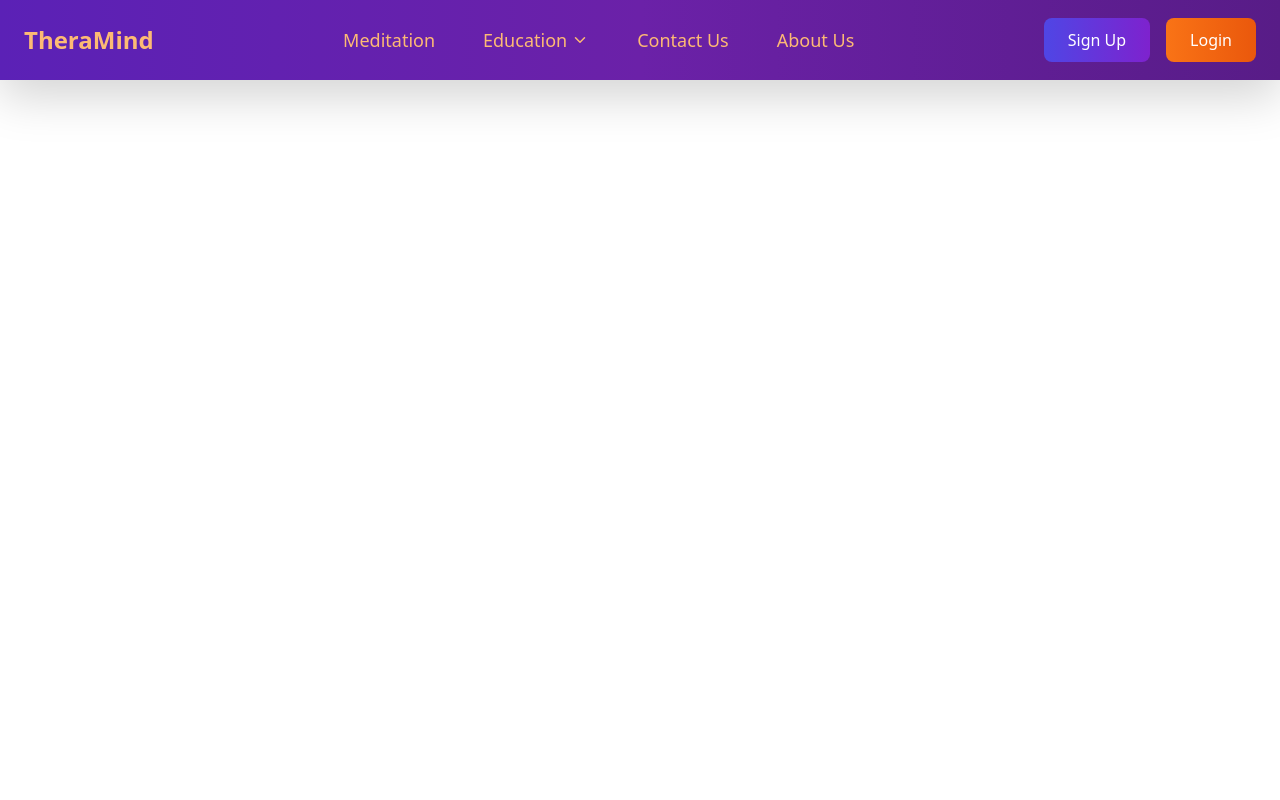
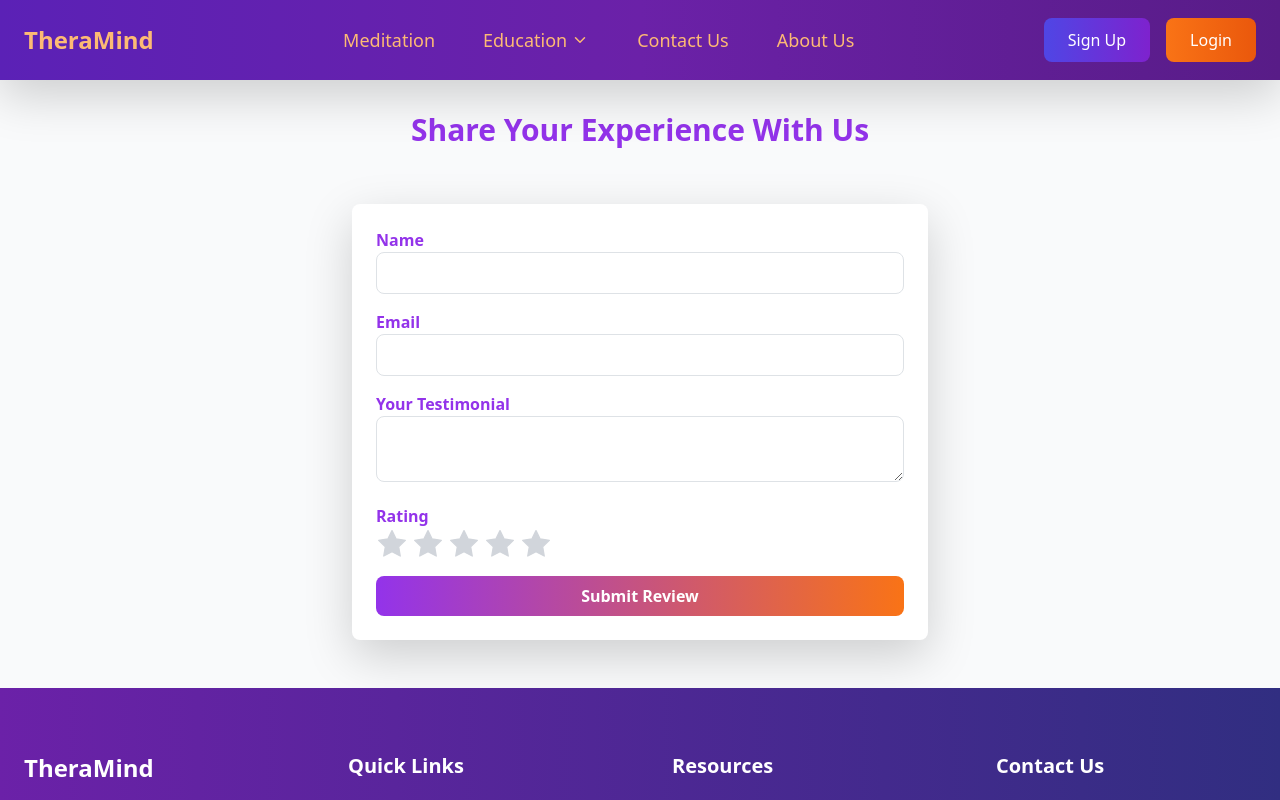
Before and after one commit to poetabdullah/theramind, a React (Create React App) app: page /testimonial in a window 1280 px wide. Shown: the top 800 px of the page. Built offline with nearby package versions, Linux system fonts and the light colour scheme; no server answers.

Commit message:
Added a testimonials page

```diff
--- a/src/App.js
+++ b/src/App.js
@@ -16,6 +16,7 @@ import PatientStoriesListPage from "./pages/PatientStoriesListPage";
 import EducationDetailView from "./pages/EducationDetailView";
 import EducationWritePage from "./pages/EducationWritePage";
 import SplashScreen from "./pages/SplashScreen";
+import Testimonial from "./pages/Testimonial";
 
 const App = () => (
   <div>
@@ -37,6 +38,7 @@ const App = () => (
       <Route path="/articles/:id" element={<EducationDetailView />} />
       <Route path="/write-education" element={<EducationWritePage />} />
       <Route path="/splash-screen" element={<SplashScreen />} />
+      <Route path="/testimonial" element={<Testimonial />} />
     </Routes>
   </div>
 );
--- /dev/null
+++ b/src/pages/Testimonial.js
@@ -0,0 +1,181 @@
+import React, { useState } from "react";
+import { motion } from "framer-motion";
+import Footer from "../components/Footer.js";
+import { db } from "../firebaseConfig.js";
+import { collection, addDoc } from "firebase/firestore";
+
+const StarIcon = ({ filled, onClick, onMouseEnter, onMouseLeave }) => (
+  <svg
+    onClick={onClick}
+    onMouseEnter={onMouseEnter}
+    onMouseLeave={onMouseLeave}
+    className="cursor-pointer transition-transform duration-200 transform hover:scale-110"
+    width="32"
+    height="32"
+    viewBox="0 0 24 24"
+    xmlns="http://www.w3.org/2000/svg"
+  >
+    <defs>
+      <linearGradient id="starGradient" x1="0%" y1="0%" x2="100%" y2="100%">
+        <stop offset="0%" stopColor="#f59e0b" />
+        <stop offset="50%" stopColor="#ff7b00" />
+        <stop offset="100%" stopColor="#9333ea" />
+      </linearGradient>
+    </defs>
+    <polygon
+      points="12 2 15.09 8.26 22 9.27 17 14.14 18.18 21 12 17.77 5.82 21 7 14.14 2 9.27 8.91 8.26 12 2"
+      fill={filled ? "url(#starGradient)" : "#d1d5db"}
+      stroke={filled ? "#f59e0b" : "#d1d5db"}
+      strokeWidth="1"
+      strokeLinecap="round"
+      strokeLinejoin="round"
+    />
+  </svg>
+);
+
+const Testimonial = () => {
+  const [formData, setFormData] = useState({
+    name: "",
+    email: "",
+    message: "",
+  });
+  const [rating, setRating] = useState(0);
+  const [hover, setHover] = useState(null);
+  const [errors, setErrors] = useState({});
+  const [loading, setLoading] = useState(false);
+  const [success, setSuccess] = useState(false);
+
+  const handleChange = (event) => {
+    setFormData({ ...formData, [event.target.name]: event.target.value });
+    setErrors({ ...errors, [event.target.name]: "" });
+  };
+
+  const validate = () => {
+    let errors = {};
+    if (!formData.name.trim()) errors.name = "Name is required";
+    if (!formData.email.trim() || !/\S+@\S+\.\S+/.test(formData.email))
+      errors.email = "Please enter a valid email address";
+    if (!formData.message.trim()) errors.message = "Message is required";
+    if (rating === 0) errors.rating = "Please select a rating";
+
+    setErrors(errors);
+    return Object.keys(errors).length === 0;
+  };
+
+  const handleSubmit = async (event) => {
+    event.preventDefault();
+    if (!validate()) return;
+
+    setLoading(true);
+    try {
+      await addDoc(collection(db, "testimonials"), {
+        name: formData.name,
+        email: formData.email,
+        message: formData.message,
+        rating,
+        timestamp: new Date(),
+      });
+
+      setSuccess(true);
+      setFormData({ name: "", email: "", message: "" });
+      setRating(0);
+    } catch (error) {
+      console.error("Error adding testimonial: ", error);
+    } finally {
+      setLoading(false);
+    }
+  };
+
+  return (
+    <div className="flex flex-col min-h-screen bg-gray-50">
+      <header className="text-center py-4">
+        <h2 className="text-3xl font-bold text-purple-600 mt-2">
+          Share Your Experience With Us
+        </h2>
+      </header>
+      <main className="flex-grow flex items-center justify-center mb-5">
+        <motion.div
+          className="bg-white shadow-lg rounded-lg p-4 mt-4 w-full max-w-xl"
+          initial={{ opacity: 0, y: 50 }}
+          animate={{ opacity: 1, y: 0 }}
+          exit={{ opacity: 0, y: -50 }}
+        >
+          {success && (
+            <div className="bg-green-100 border-l-4 border-green-500 text-green-700 p-4 mb-4">
+              <p className="font-bold">Thank you for your feedback!</p>
+              <p>Your testimonial has been submitted successfully.</p>
+            </div>
+          )}
+          <form onSubmit={handleSubmit} className="space-y-4">
+            {Object.entries({ name: "Name", email: "Email" }).map(
+              ([key, label]) => (
+                <div key={key} className="relative">
+                  <label className="block text-purple-600 font-semibold">
+                    {label}
+                  </label>
+                  <motion.input
+                    type={key === "email" ? "email" : "text"}
+                    name={key}
+                    value={formData[key]}
+                    onChange={handleChange}
+                    className="w-full p-2 border rounded-lg focus:ring-2 focus:ring-orange-500 transition duration-300"
+                  />
+                  {errors[key] && (
+                    <p className="text-red-500 text-xs mt-1">{errors[key]}</p>
+                  )}
+                </div>
+              )
+            )}
+            <div className="relative">
+              <label className="block text-purple-600 font-semibold">
+                Your Testimonial
+              </label>
+              <motion.textarea
+                name="message"
+                value={formData.message}
+                onChange={handleChange}
+                className="w-full p-2 border rounded-lg focus:ring-2 focus:ring-orange-500 transition duration-300"
+              ></motion.textarea>
+              {errors.message && (
+                <p className="text-red-500 text-xs mt-1">{errors.message}</p>
+              )}
+            </div>
+            <div className="relative">
+              <label className="block text-purple-600 font-semibold">
+                Rating
+              </label>
+              <div className="flex space-x-1">
+                {[...Array(5)].map((_, index) => {
+                  const starValue = index + 1;
+                  return (
+                    <StarIcon
+                      key={index}
+                      filled={starValue <= (hover || rating)} // Only fill up to the selected/hovered star
+                      onClick={() => setRating(starValue)}
+                      onMouseEnter={() => setHover(starValue)}
+                      onMouseLeave={() => setHover(null)}
+                    />
+                  );
+                })}
+              </div>
+              {errors.rating && (
+                <p className="text-red-500 text-xs mt-1">{errors.rating}</p>
+              )}
+            </div>
+
+            <motion.button
+              type="submit"
+              disabled={loading}
+              className="w-full bg-gradient-to-r from-purple-600 to-orange-500 text-white font-semibold p-2 rounded-lg hover:scale-105 transition duration-300"
+            >
+              {loading ? "Submitting..." : "Submit Review"}
+            </motion.button>
+          </form>
+        </motion.div>
+      </main>
+      <Footer />
+    </div>
+  );
+};
+
+export default Testimonial;
```
